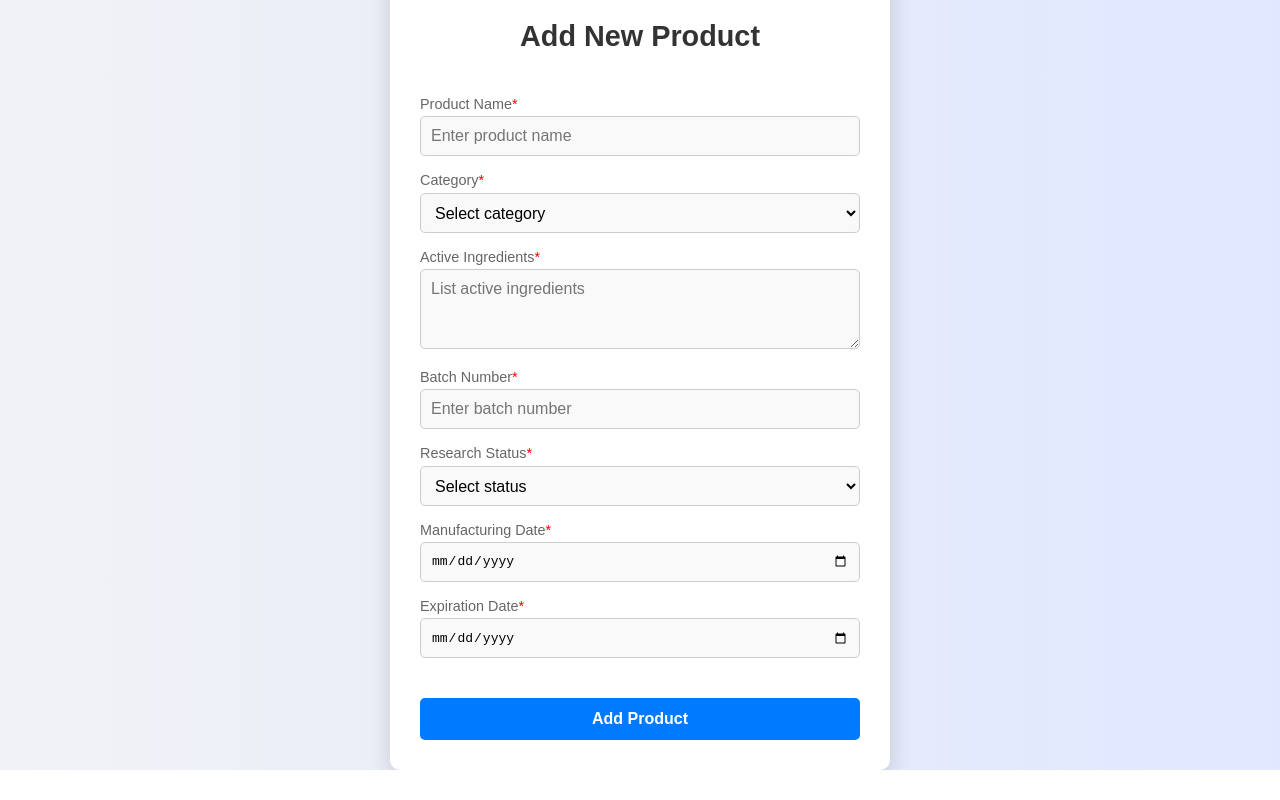
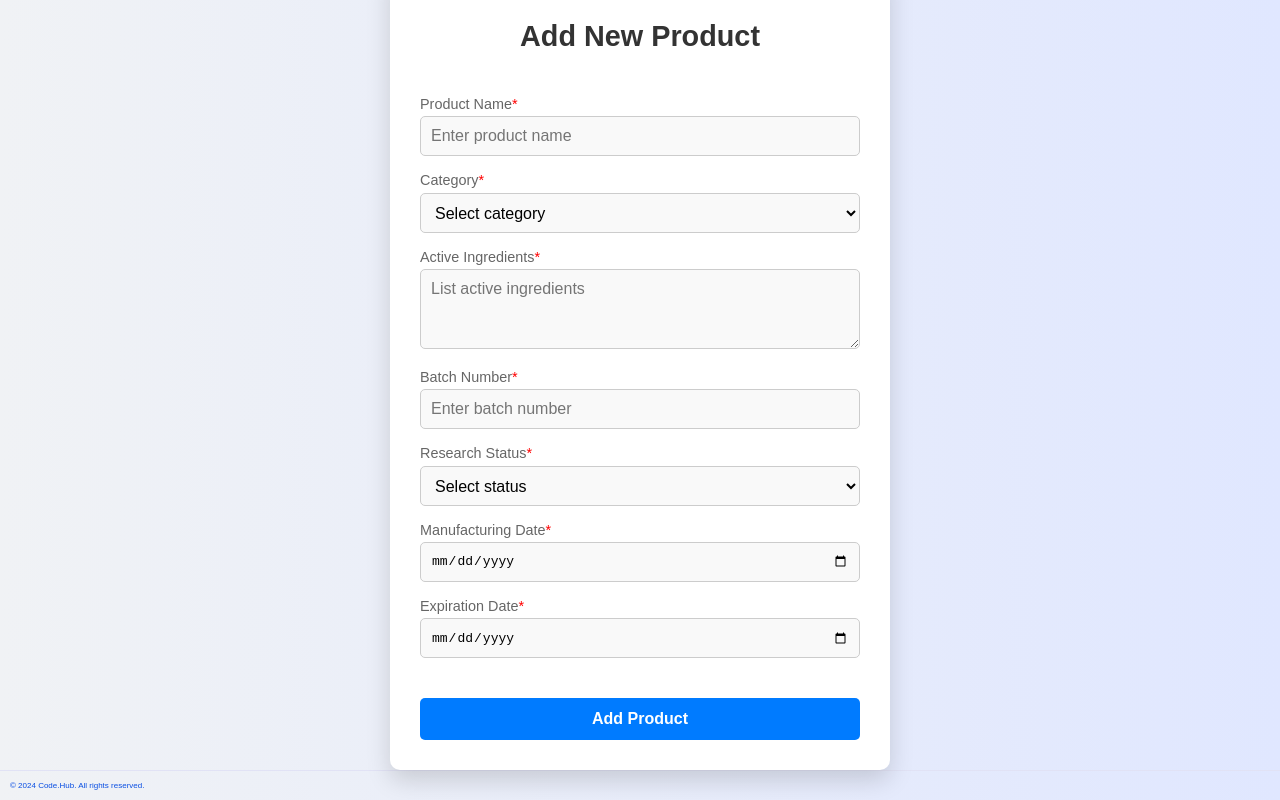
Before and after one commit to StylianosNikopoulos/PharmaceuticalAppFrontend, a Vue app: page /products/add in a window 1280 px wide. Shown: the part 181-981 px from the top of the page. Before the commit the page ends 951 px from the top, so only its background shows below. Built offline with nearby package versions, Linux system fonts and the light colour scheme.

Commit message:
Changes to select inputs at AddProductComponent, Added Footer

```diff
--- a/src/App.vue
+++ b/src/App.vue
@@ -1,10 +1,12 @@
 <script setup>
   import Navbar from './components/Navbar.vue'
+  import Footer from './components/Footer.vue'
 
 </script>
 
 <template>
   <Navbar />
   <RouterView />
+  <Footer />
 
 </template>
--- a/src/components/AddProductComponent.vue
+++ b/src/components/AddProductComponent.vue
@@ -33,8 +33,8 @@
           <label for="category">Category<span class="required">*</span></label>
           <select id="category" v-model="form.category" required>
             <option value="" disabled>Select category</option>
-            <option v-for="category in categoryOptions" :key="category" :value="category">
-              {{ category }}
+            <option v-for="category in categoryOptions" :key="category.value" :value="category.value">
+              {{ category.name }}
             </option>
           </select>
         </div>
@@ -67,8 +67,8 @@
           <label for="status">Research Status<span class="required">*</span></label>
           <select id="status" v-model="form.status" required>
             <option value="" disabled>Select status</option>
-            <option v-for="status in statusOptions" :key="status" :value="status">
-              {{ status }}
+            <option v-for="status in statusOptions" :key="status.value" :value="status.value">
+              {{ status.name }}
             </option>
           </select>
         </div>
@@ -133,15 +133,15 @@ export default {
 
     // Options for select fields
     const categoryOptions = [
-      'Tablet',
-      'Capsule',
-      'Injection',
+      {name:'Tablet', value:'tablet'},
+      {name:'Injection', value:'injection'},
+      {name:'Capsule', value:'capsule'},
     ];
 
     const statusOptions = [
-      'Under Development',
-      'In Clinical Trials',
-      'Completed',
+    {name:'Under Development', value:'under development'},
+    {name:'In Clinical Trials', value:'in clinical trials'},
+    {name:'Completed', value:'completed'},
     ];
 
     const isSubmitting = ref(false);
--- /dev/null
+++ b/src/components/Footer.vue
@@ -0,0 +1,35 @@
+<template>
+
+    <footer class="footer">
+      <div class="footer-content">
+        <p>&copy; 2024 Code.Hub. All rights reserved.</p>
+      </div>
+    </footer>
+  </template>
+
+  <script>
+  export default {
+
+  };
+  </script>
+
+  <style scoped>
+
+  .footer {
+
+    color: #094ee2;
+    padding: 2px;
+    font-size: 8px;
+    border-top: 1px solid #e1e2f5;
+  }
+
+  .footer-content {
+    display: flex;
+    max-width: 1280px;
+    margin-left: auto;
+    margin-right: auto;
+    padding-left: 8px;
+    padding-right: 8px;
+  }
+
+  </style>
```
